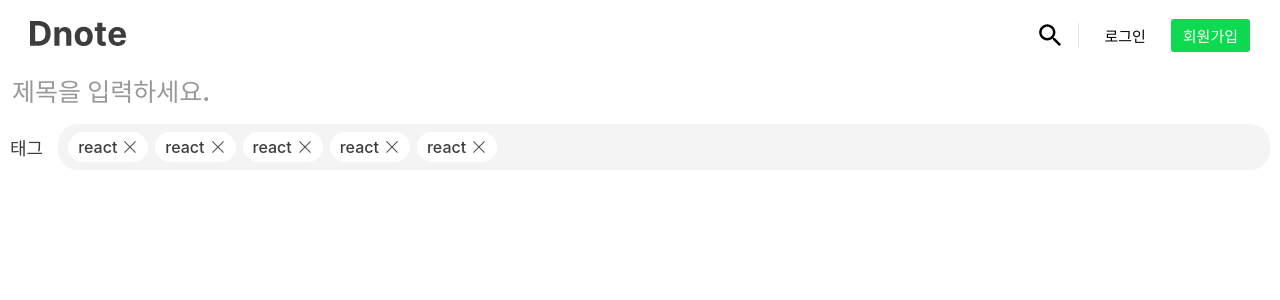
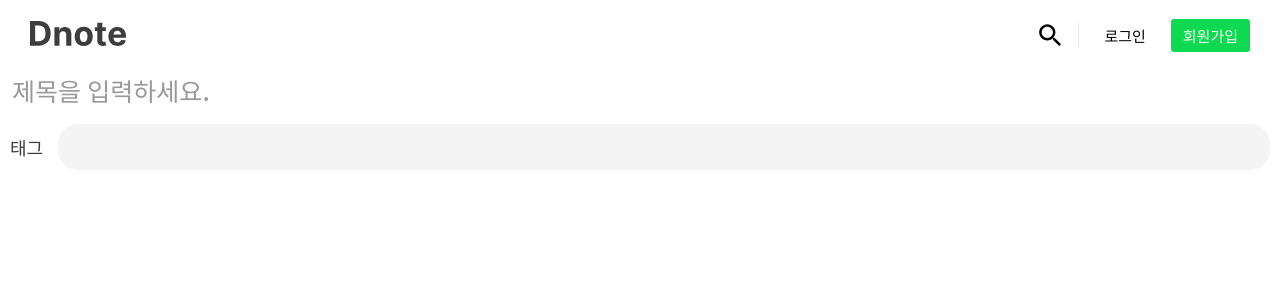
Before and after one commit to qazplm5602/Dnote, a React (Vite) app in the folder client/: page /write in a window 1280 px wide. Shown: the top 300 px of the page. Built offline with nearby package versions, Linux system fonts and the light colour scheme; a web font is replaced by a local one.

Commit message:
write 태그 기능

```diff
--- a/client/src/components/Write/Write.tsx
+++ b/client/src/components/Write/Write.tsx
@@ -1,4 +1,4 @@
-import { useEffect, useRef, useState } from 'react';
+import { useEffect, useMemo, useRef, useState } from 'react';
 import style from './write.module.css';
 import ReactTextareaAutosize from 'react-textarea-autosize';
 
@@ -14,24 +14,52 @@ export default function Write() {
 }
 
 function TagBox() {
+    const [tagSet, setTagSet] = useState<Set<string>>(new Set());
+    const tags = useMemo(() => Array.from(tagSet), [tagSet]);
+
+    const [tagValue, setTagValue] = useState("");
+
+    const onValueChange = (e: React.ChangeEvent<HTMLInputElement>) => setTagValue(e.target.value);
+    const onInputBlur = function() {
+        if (tagValue.length === 0) return;
+
+        setTagSet(new Set([ ...tags, tagValue]));
+        setTagValue("");
+    }
+    const onInputKeyUp = function(e: React.KeyboardEvent<HTMLInputElement>) {
+        if (e.code === "Enter")
+            onInputBlur();
+    }
+    const removeTag = function(value: string) {
+        if (tagSet.delete(value))
+            setTagSet(new Set([...Array.from(tagSet)]));
+    }
+
+    useEffect(() => {
+        // 공백 확인
+        if (!tagValue.includes(' ')) return;
+
+        const list = tagValue.split(' ');
+        if (list.length < 2) return; // 너무 적다
+
+        setTagSet(new Set([ ...tagSet, ...list.slice(0, list.length - 1).filter(v => v.length > 0) ]));
+        setTagValue(list[list.length - 1]);
+    }, [tagValue]);
+
     return <article className={style.tag_main}>
         <div className={style.title}>태그</div>
 
         <section className={style.tags}>
-            <Tag />
-            <Tag />
-            <Tag />
-            <Tag />
-            <Tag />
-            <input type="text" className={style.input} />
+            {tags.map(v => <Tag key={v} text={v} onDelete={() => removeTag(v)} />)}
+            <input type="text" className={style.input} value={tagValue} onChange={onValueChange} onKeyDown={onInputKeyUp} onBlur={onInputBlur} />
         </section>
     </article>;
 }
 
-function Tag() {
+function Tag({ text, onDelete }: { text: string, onDelete: () => void }) {
     return <div className={style.tag}>
-        <span>react</span>
-        <button><img src={closeSvg} /></button>
+        <span>{text}</span>
+        <button onClick={onDelete}><img src={closeSvg} /></button>
     </div>;
 }
 
--- a/client/src/components/Write/write.module.css
+++ b/client/src/components/Write/write.module.css
@@ -40,6 +40,7 @@
     padding: 8px 10px;
     background-color: #F4F4F4;
 
+    min-height: 46px;
     height: max-content;
     border-radius: 20px;
 }
```
